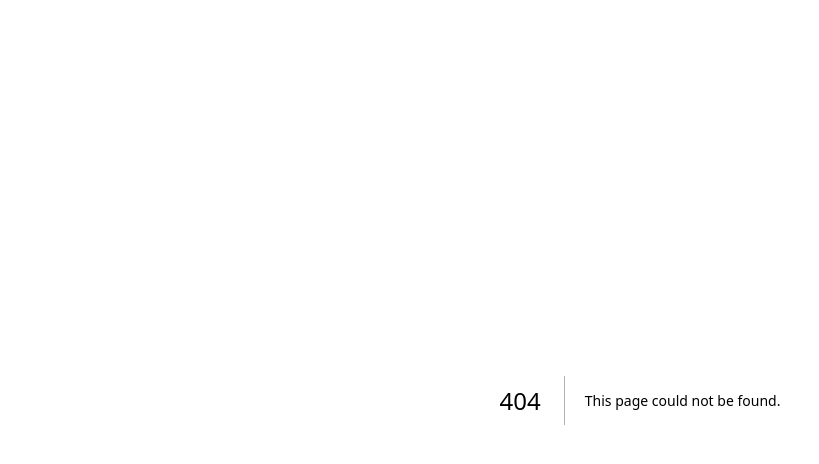
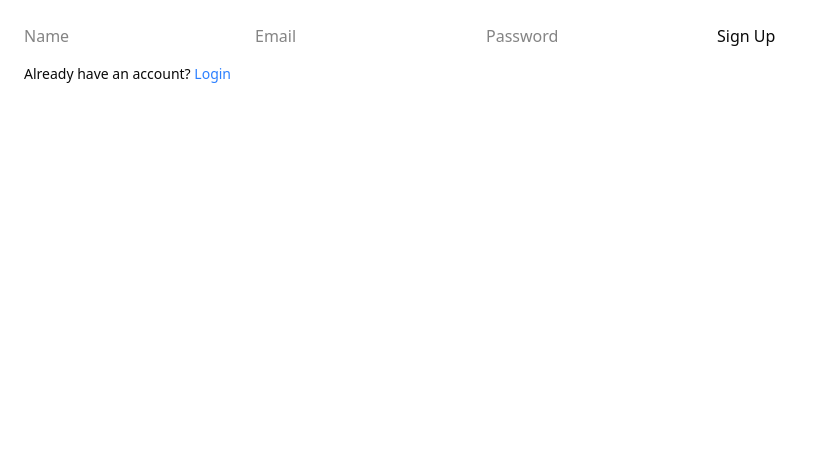
Before and after one commit to Captainanujm/HealthScan_AI, a Next.js app: page /signup in a window 1280 px wide. Before the commit this address had no page. Shown: the top 464 px of the page, without its empty margins (0-819 px from the left). Built offline with nearby package versions, Linux system fonts and the light colour scheme.

Commit message:
implemented auth

```diff
--- /dev/null
+++ b/app/login/page.tsx
@@ -0,0 +1,45 @@
+'use client';
+
+import { useState } from 'react';
+import { useRouter } from 'next/navigation';
+export default function Login() {
+  const [form, setForm] = useState({ email: '', password: '' });
+const router=useRouter();
+  const handleLogin = async (e: any) => {
+    e.preventDefault();
+    const res = await fetch('http://localhost:3000/login', {
+      method: 'POST',
+      headers: { 'Content-Type': 'application/json' },
+      body: JSON.stringify(form),
+    });
+    const data = await res.json();
+
+    if (res.ok) {
+      localStorage.setItem('token', data.token);
+      localStorage.setItem('email', data.email);
+      window.location.href = '/upload';
+    } else {
+      alert(data.error);
+    }
+  };
+
+  return (
+    <form onSubmit={handleLogin} className="p-6">
+      <input placeholder="Email" required onChange={e => setForm({ ...form, email: e.target.value })} />
+      <input type="password" placeholder="Password" required onChange={e => setForm({ ...form, password: e.target.value })} />
+      <button type="submit">Login</button>
+        <p className="text-sm mt-4">
+            Don't have an account?{' '}
+            <span
+            onClick={() => {
+
+                router.push("/signup");
+            }}
+            className="text-blue-500 cursor-pointer"
+            >
+            Sign Up
+            </span>
+            </p>
+    </form>
+  );
+}
--- /dev/null
+++ b/app/signup/page.tsx
@@ -0,0 +1,44 @@
+'use client';
+
+import { useState } from 'react';
+import { useRouter } from 'next/navigation';
+export default function Signup() {
+  const [form, setForm] = useState({ name: '', email: '', password: '' });
+const router = useRouter();
+  const handleSignup = async (e: any) => {
+    e.preventDefault();
+    const res = await fetch('http://localhost:3000/signup', {
+      method: 'POST',
+      headers: { 'Content-Type': 'application/json' },
+      body: JSON.stringify(form),
+    });
+    const data = await res.json();
+    if (res.ok) {
+      localStorage.setItem('token', data.token);
+      localStorage.setItem('email', data.email);
+      window.location.href = '/upload';
+    } else {
+      alert(data.error);
+    }
+  };
+
+  return (
+    <form onSubmit={handleSignup} className="p-6">
+      <input placeholder="Name" required onChange={e => setForm({ ...form, name: e.target.value })} />
+      <input placeholder="Email" required onChange={e => setForm({ ...form, email: e.target.value })} />
+      <input type="password" placeholder="Password" required onChange={e => setForm({ ...form, password: e.target.value })} />
+      <button type="submit">Sign Up</button>
+        <p className="text-sm mt-4">
+            Already have an account?{' '}
+            <span
+            onClick={() => {
+                router.push("/login");
+            }}
+            className="text-blue-500 cursor-pointer"
+            >
+            Login
+            </span>
+            </p>
+    </form>
+  );
+}
--- a/app/upload/page.tsx
+++ b/app/upload/page.tsx
@@ -1,5 +1,5 @@
 "use client"
-import React, { useState } from 'react'
+import React, { useEffect, useState } from 'react'
 import {useRouter} from "next/navigation"
 import Tesseract from 'tesseract.js';
 import axios from "axios";
@@ -7,10 +7,16 @@ import { ToastContainer, toast } from 'react-toastify';
 import { useGlobalContext } from '../context/Globalcontext';
 
 const UploadPage = () => {
+
   const router=useRouter();
   const [selectedFile,setSelectedFile]=useState<File|null>(null);
   const [loading,setLoading]=useState(false);
-
+useEffect(() => {
+    const token = localStorage.getItem('token');
+    if (!token) {
+      router.push('/login');
+    }
+  }, []);
   const {imageURL,setImageURL}=useGlobalContext();
   function handleFileChange(e:React.ChangeEvent<HTMLInputElement>){
       const file=e.target.files?.[0];
```
Also changed, not shown: app/analyze/page.tsx (+2 -6 lines), app/analyze/generateReadable.tsx (added), 2 other files (tests, documents, lock files or other folders).
